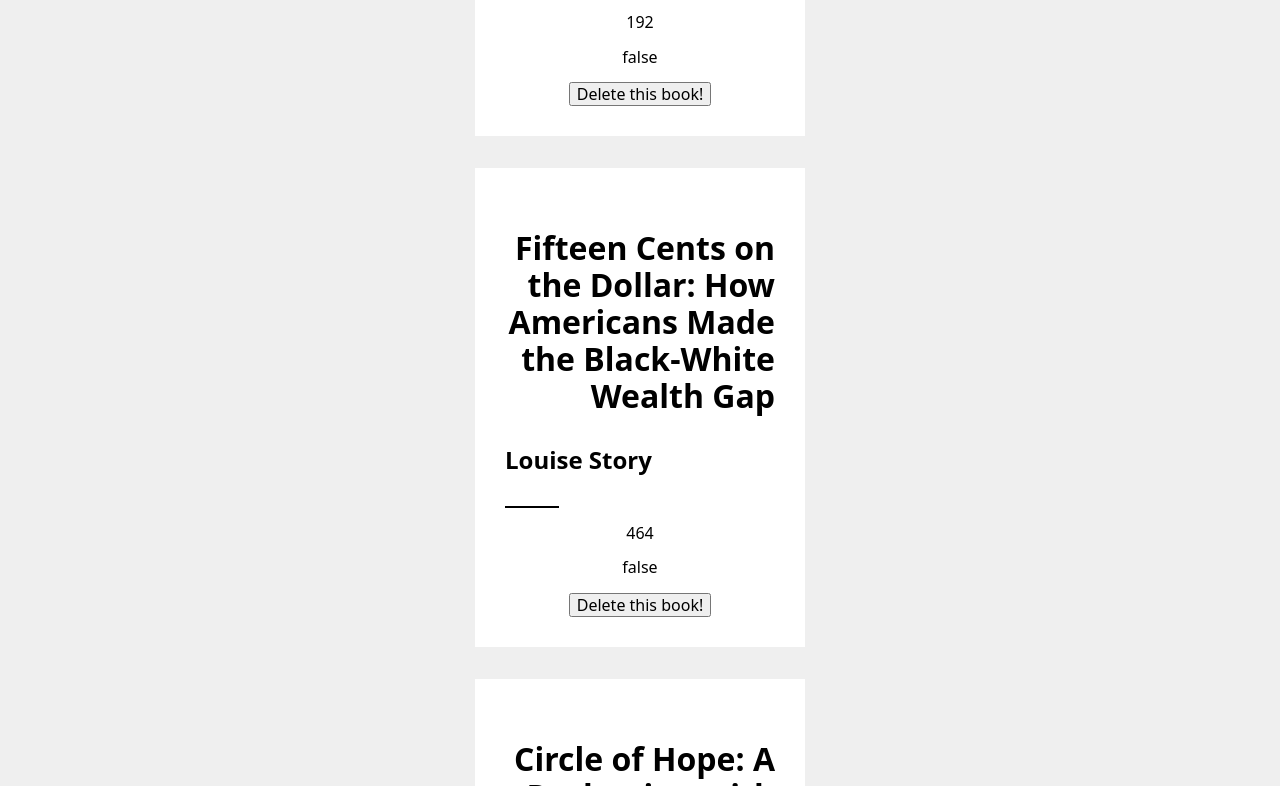
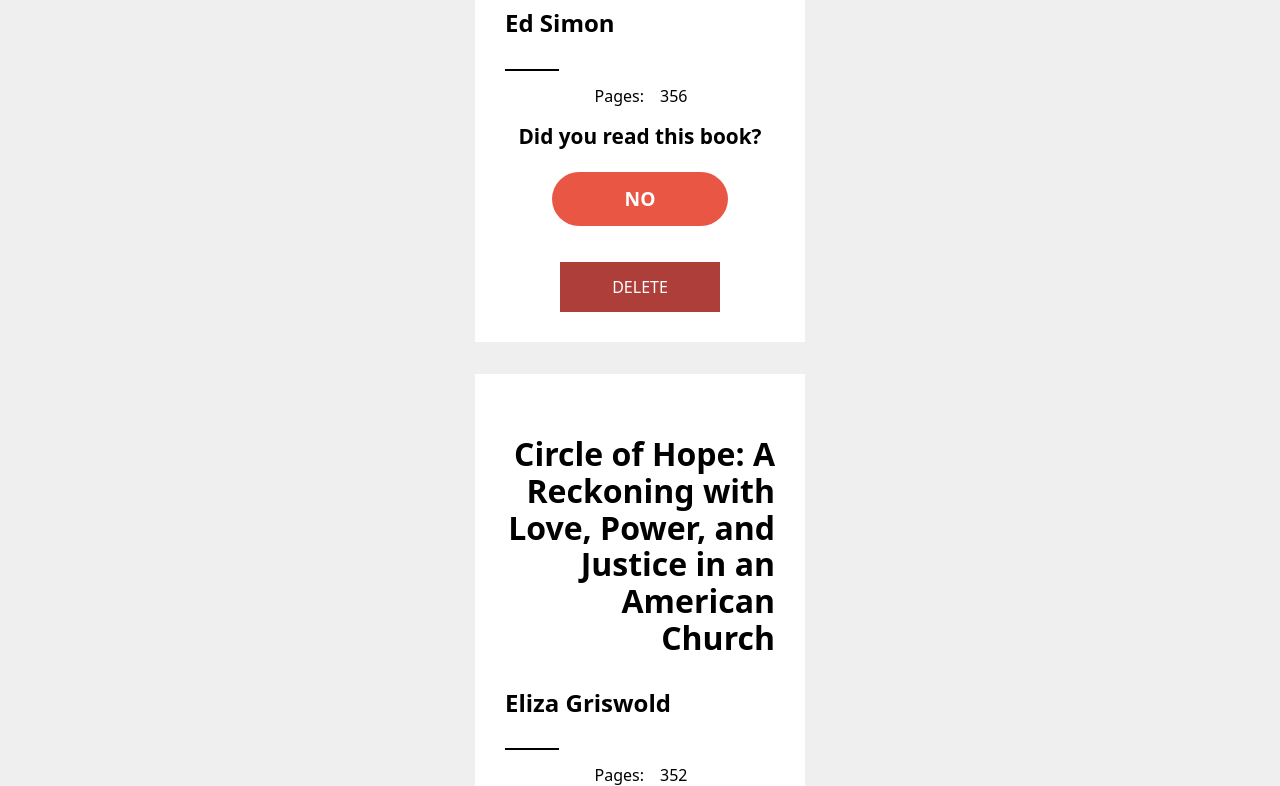
Before and after one commit to DanMarkov/library, a plain HTML site: page index.html in a window 1280 px wide. Shown: the part 487-1273 px from the top of the page. Drawn offline with Linux system fonts and the light colour scheme.

Commit message:
feat: add status if the book was read

```diff
--- a/index.html
+++ b/index.html
@@ -34,8 +34,8 @@
                         <li>
                             <label for="read">Did you read this book?
                                 <select name="read" id="read">
-                                    <option>True</option>
-                                    <option>False</option>
+                                    <option>Yes</option>
+                                    <option>No</option>
                                 </select>
                             </label>
 
--- a/script.js
+++ b/script.js
@@ -3,28 +3,28 @@ const myLibrary = [
     title: "The Long Run: A Creative Inquiry",
     author: "Stacey D'Erasmo",
     pages: 192,
-    read: false
+    read: "No"
   },
 
   {
     title: "Fifteen Cents on the Dollar: How Americans Made the Black-White Wealth Gap ",
     author: "Louise Story",
     pages: 464,
-    read: false
+    read: "No"
   },
 
   {
     title: "Circle of Hope: A Reckoning with Love, Power, and Justice in an American Church",
     author: "Eliza Griswold",
     pages: 352,
-    read: false
+    read: "No"
   },
 
   {
     title: "Devil's Contract: The History of the Faustian Bargain",
     author: " Ed Simon",
     pages: 356,
-    read: false
+    read: "No"
   }
 ];
 
@@ -35,7 +35,7 @@ function bookBox(title, author, pages, isRead) {
   const book_container = document.createElement("div");
   book_container.classList.add("book_container");
 
-  container.appendChild(book_container);
+  container.prepend(book_container);
 
   const h3 = document.createElement("h3");
   h3.textContent = title;
@@ -49,18 +49,34 @@ function bookBox(title, author, pages, isRead) {
   hline.classList.add("horizontal_line");
   book_container.appendChild(hline);
 
+  const pagesContainer = document.createElement("div");
+  pagesContainer.classList.add("pages_container");
+  book_container.appendChild(pagesContainer);
+
   const p = document.createElement("p");
-  p.textContent = pages;
-  book_container.appendChild(p);
+  p.textContent = "Pages:";
+  pagesContainer.appendChild(p);
+
+  const span = document.createElement("span");
+  span.textContent = pages;
+  pagesContainer.appendChild(span);
+
+  const statusBlock = document.createElement("div");
+  statusBlock.classList.add("status_block");
+  book_container.appendChild(statusBlock);
+
+  const statusQuestion = document.createElement("p");
+  statusQuestion.textContent = "Did you read this book?";
+  statusBlock.appendChild(statusQuestion);
 
   const read = document.createElement("p");
   read.classList.add("status");
   read.textContent = isRead;
-  book_container.appendChild(read);
+  statusBlock.appendChild(read);
 
   const deleteButton = document.createElement("button");
-  deleteButton.textContent = "Delete this book!";
-  deleteButton.classList.add("delete-button");
+  deleteButton.textContent = "Delete";
+  deleteButton.classList.add("delete_button");
   book_container.appendChild(deleteButton);
 
 }
@@ -87,7 +103,7 @@ function addBookToLibrary() {
 
 function wholeBookLibrary(library) {
   for (let i = 0; i < library.length; i++) {
-    console.log(library[i]);
+    // console.log(library[i]);
     bookBox(library[i].title, library[i].author, library[i].pages, library[i].read);
   }
 }
@@ -125,13 +141,24 @@ function changeStatus() {
   const statuses = document.querySelectorAll(".status");
 
   statuses.forEach((status) => {
+    // if (status.textContent === "Yes") {
+    //   status.classList.add("yes_sign");
+    // } else {
+    //   status.classList.remove("yes_sign");
+    // }
+
     status.addEventListener("click", () => {
-      if (status.textContent === "true") {
-        return status.textContent = "false";
+      if (status.textContent === "Yes") {
+        status.classList.remove("yes_sign");
+        // status.style.background = "#e95644";
+        return status.textContent = "No";
       } else {
-        return status.textContent = "true";
+        status.classList.add("yes_sign");
+        // status.style.background = "#68e944";
+        return status.textContent = "Yes";
       }
     });
+
   });
 }
 
@@ -167,8 +194,11 @@ function returnValue() {
     read: selectEl.value
   };
 
-  myLibrary.push(addedBooks);
-  bookBox(myLibrary[myLibrary.length-1].title, myLibrary[myLibrary.length-1].author, myLibrary[myLibrary.length-1].pages, myLibrary[myLibrary.length-1].read);
+  myLibrary.unshift(addedBooks);
+    // for (let i = 0; i < myLibrary.length; i++) {
+    //   console.log(myLibrary[i]);
+    // }
+  bookBox(myLibrary[0].title, myLibrary[0].author, myLibrary[0].pages, myLibrary[0].read);
   deleteButtons();
   changeStatus();
   return setAttributeButton();
--- a/style.css
+++ b/style.css
@@ -80,7 +80,52 @@ main {
     line-height: 80%;
 }
 
+.book_container .pages_container {
+    display: flex;
+    justify-content: center;
+    align-items: center;
+    width: 17rem;
+    column-gap: 1rem;
+}
+
+.book_container .status_block {
+    display: flex;
+    flex-direction: column;
+    align-items: center;
+}
+
+.book_container .status_block p:nth-child(1) {
+    font-weight: bold;
+    font-size: 1.3rem;
+    margin: 4px;
+}
+
 .book_container .status {
+    display: block;
     cursor: pointer;
     user-select: none;
+    background: #e95644;
+    border-radius: 2rem;
+    width: 11rem;
+    color: #fff;
+    padding: 1rem;
+    text-transform: uppercase;
+    font-weight: bold;
+    font-size: 1.2rem;
 }
+
+.book_container .yes_sign {
+    background: #68e944;
+}
+
+.book_container .delete_button {
+    appearance: none;
+    color: #ffffff;
+    background: #ad3e39;
+    text-transform: uppercase;
+    padding: 1rem;
+    border: none;
+    cursor: pointer;
+    width: 10rem;
+    margin-top: 1rem;
+}
```
